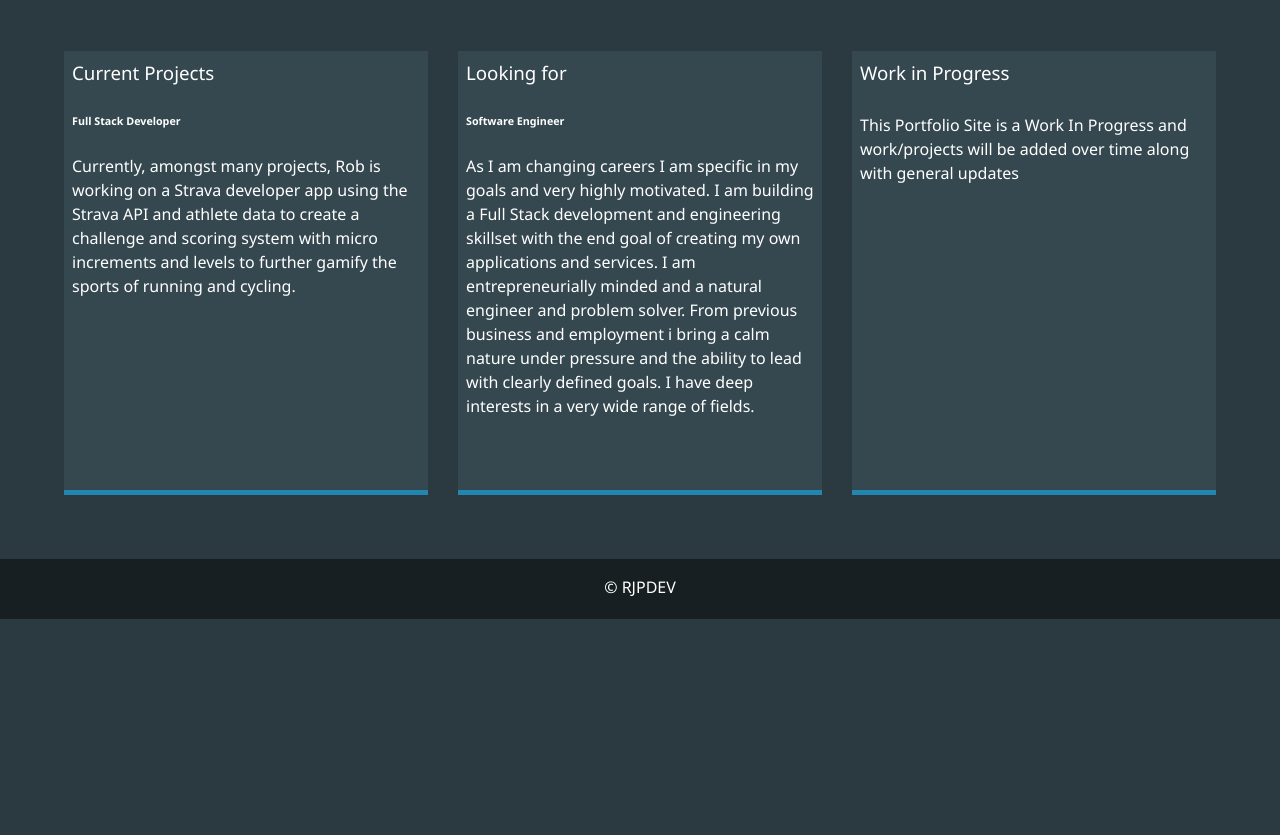
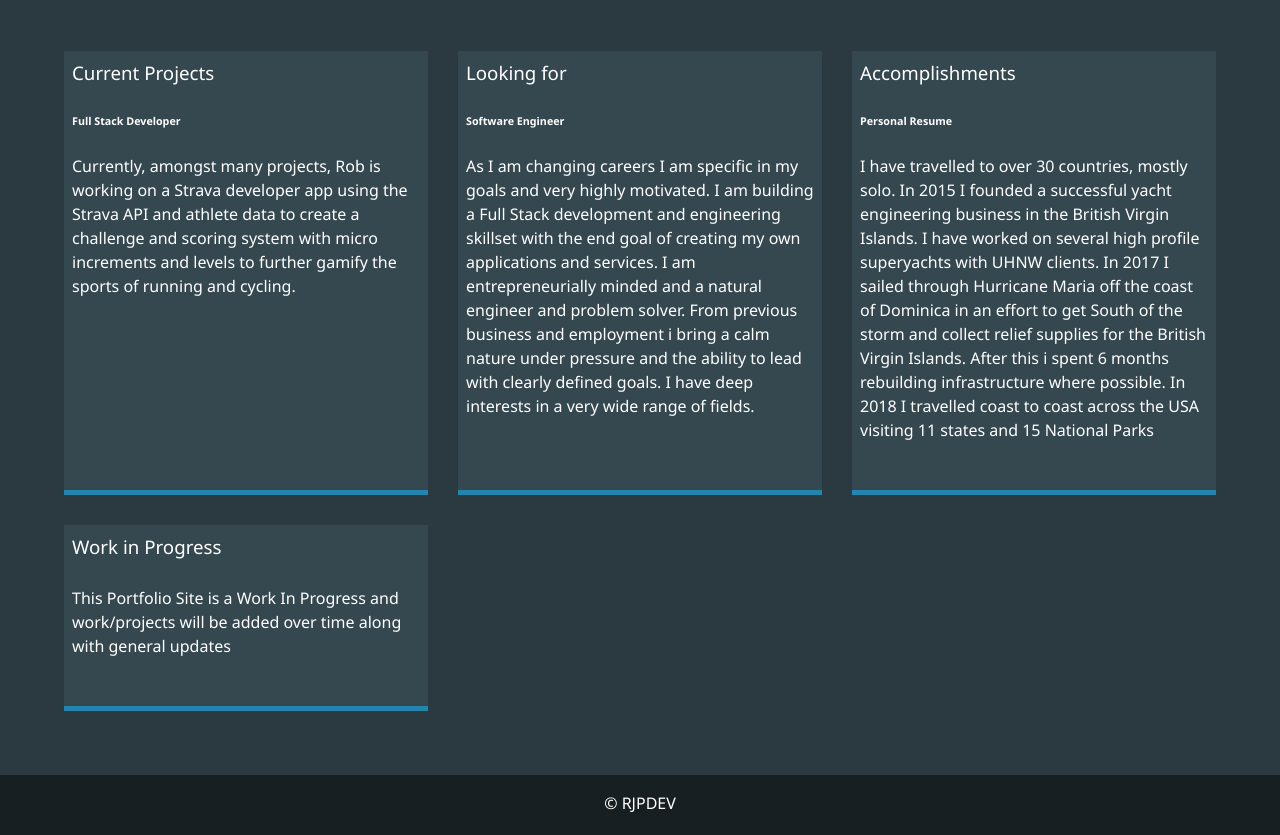
Before and after one commit to rprnc/Portfolio, a plain HTML site: page about.html in a window 1280 px wide. Shown: the part 639-1474 px from the top of the page. Before the commit the page ends 1258 px from the top, so only its background shows below. Drawn offline with Linux system fonts and the light colour scheme.

Commit message:
Update about.html

```diff
--- a/about.html
+++ b/about.html
@@ -86,7 +86,7 @@
                     months rebuilding infrastructure where possible. In 2018 I travelled coast to coast across the USA
                     visiting 11 states and 15 National Parks</p><br>
             </div>
-            <div class="job job-3">
+            <div class="job job-4">
                 <h3>Work in Progress</h3>
                 <h6></h6>
                 <p>This Portfolio Site is a Work In Progress and work/projects will be added over time along with general updates</p><br>
```
